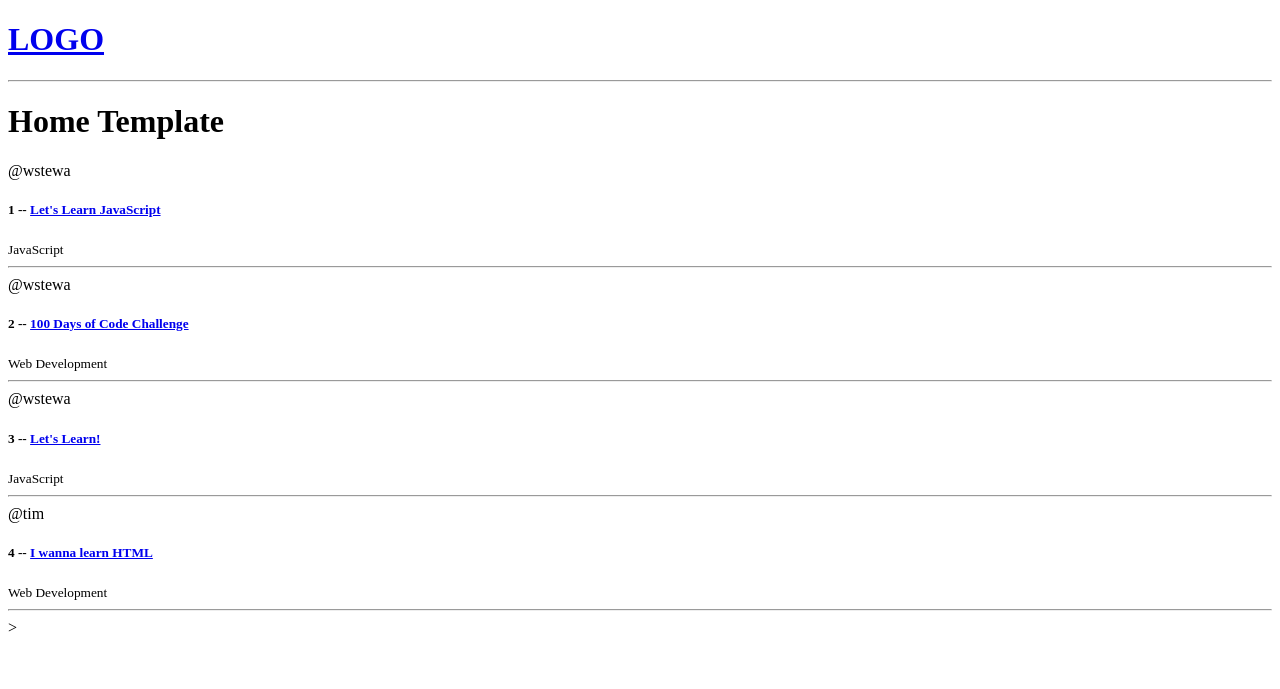
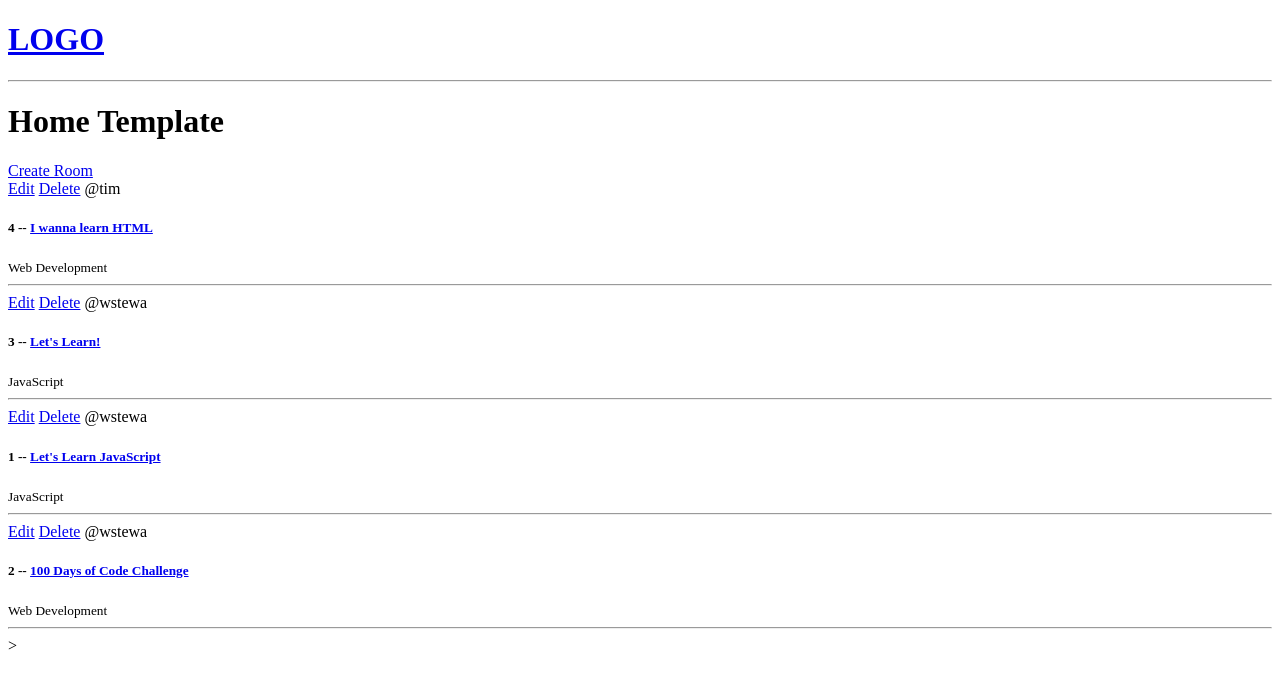
Before and after one commit to PixeLilly75/DjangoTutorial, a Django app: page / in a window 1280 px wide. Shown: the top 689 px of the page. Run offline with Django 5.2, Linux system fonts and the light colour scheme; data comes from the database, SQL or seed files in the repository; both versions use the stored data as it was after the commit.

Commit message:
Fifth timestamp

```diff
--- a/studybud/base/models.py
+++ b/studybud/base/models.py
@@ -17,6 +17,9 @@ class Room(models.Model):
     updated = models.DateTimeField(auto_now=True)
     created = models.DateTimeField(auto_now_add=True)
 
+    class Meta:
+        ordering = ['-updated', '-created']
+
     def __str__(self):
         return self.name
 
--- a/studybud/base/templates/base/home.html
+++ b/studybud/base/templates/base/home.html
@@ -6,9 +6,13 @@
 
 <div>
 
+    <a href="{% url 'create-room' %}">Create Room</a>
+
     <div>
         {% for room in rooms %}
         <div>
+            <a href="{% url 'update-room' room.id %}" >Edit</a>
+            <a href="{% url 'delete-room' room.id %}" >Delete</a>
             <span>@{{room.host.username}}</span>
             <h5>{{room.id}} -- <a href="{% url 'room' room.id %}">{{room.name}}</a></h5>
             <small>{{room.topic.name}}</small>
--- a/studybud/base/urls.py
+++ b/studybud/base/urls.py
@@ -4,4 +4,8 @@ from . import views
 urlpatterns = [
     path('', views.home, name = "home"),
     path('room/<str:pk>/', views.room, name = "room"),
+
+    path('create-room/', views.createRoom, name="create-room"),
+    path('update-room/<str:pk>/', views.updateRoom, name="update-room"),
+    path('delete-room/<str:pk>/', views.deleteRoom, name="delete-room"),
 ]
--- a/studybud/base/views.py
+++ b/studybud/base/views.py
@@ -1,5 +1,6 @@
-from django.shortcuts import render
+from django.shortcuts import render, redirect
 from .models import Room
+from .forms import RoomForm
 
 # Create your views here.
 #rooms = [
@@ -17,3 +18,35 @@ def room(request, pk):
     room = Room.objects.get(id=pk)
     context = {'room': room}
     return render(request, 'base/room.html', context)
+
+def createRoom(request):
+    form = RoomForm()
+    if request.method == 'POST':
+        form = RoomForm(request.POST)
+        if form.is_valid():
+            form.save()
+            return redirect('home')
+
+    context = {'form': form}
+    return render(request, 'base/room_form.html', context)
+
+def updateRoom(request, pk):
+    room = Room.objects.get(id=pk)
+    form = RoomForm(instance=room)
+
+    if request.method == 'POST':
+        form = RoomForm(request.POST, instance=room)
+        if form.is_valid():
+            form.save()
+            return redirect('home')
+
+
+    context = {'form': form}
+    return render(request, 'base/room_form.html', context)
+
+def deleteRoom(request, pk):
+    room = Room.objects.get(id=pk)
+    if request.method == 'POST':
+        room.delete()
+        return redirect('home')
+    return render(request, 'base/delete.html', {'obj':room})
```
Also changed, not shown: studybud/base/forms.py (added, +7 -0 lines), studybud/base/templates/base/delete.html (added, +13 -0 lines), studybud/base/templates/base/room_form.html (added, +13 -0 lines), studybud/db.sqlite3.
